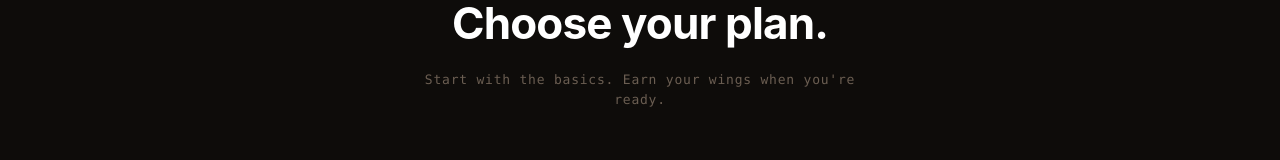
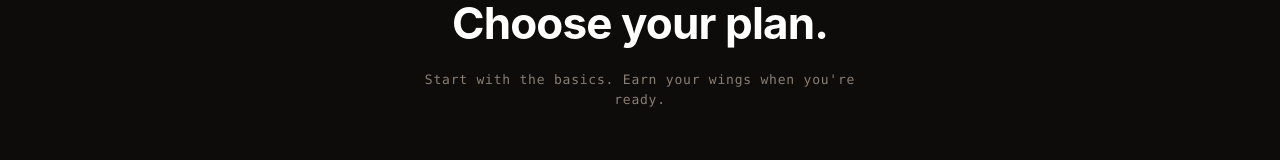
Before and after one commit to chrisdarvelo/ully.web, a Next.js app: page /pricing in a window 1280 px wide. Shown: the part 239-399 px from the top of the page. Built offline with nearby package versions, Linux system fonts and the light colour scheme.

Commit message:
fix: bump pricing subtitle color #6B5E52 → #8A7E72 for readability

```diff
--- a/src/app/(marketing)/pricing/page.tsx
+++ b/src/app/(marketing)/pricing/page.tsx
@@ -86,7 +86,7 @@ export default function PricingPage() {
             <h1 style={{ fontSize: 'clamp(28px, 4vw, 44px)', fontWeight: 700, letterSpacing: '-0.02em', color: 'white', marginBottom: 14 }}>
               Choose your plan.
             </h1>
-            <p style={{ fontFamily: 'var(--font-mono)', fontSize: 13, color: '#6B5E52', letterSpacing: '0.06em', maxWidth: 480, margin: '0 auto' }}>
+            <p style={{ fontFamily: 'var(--font-mono)', fontSize: 13, color: '#8A7E72', letterSpacing: '0.06em', maxWidth: 480, margin: '0 auto' }}>
               Start with the basics. Earn your wings when you&apos;re ready.
             </p>
           </div>
```
